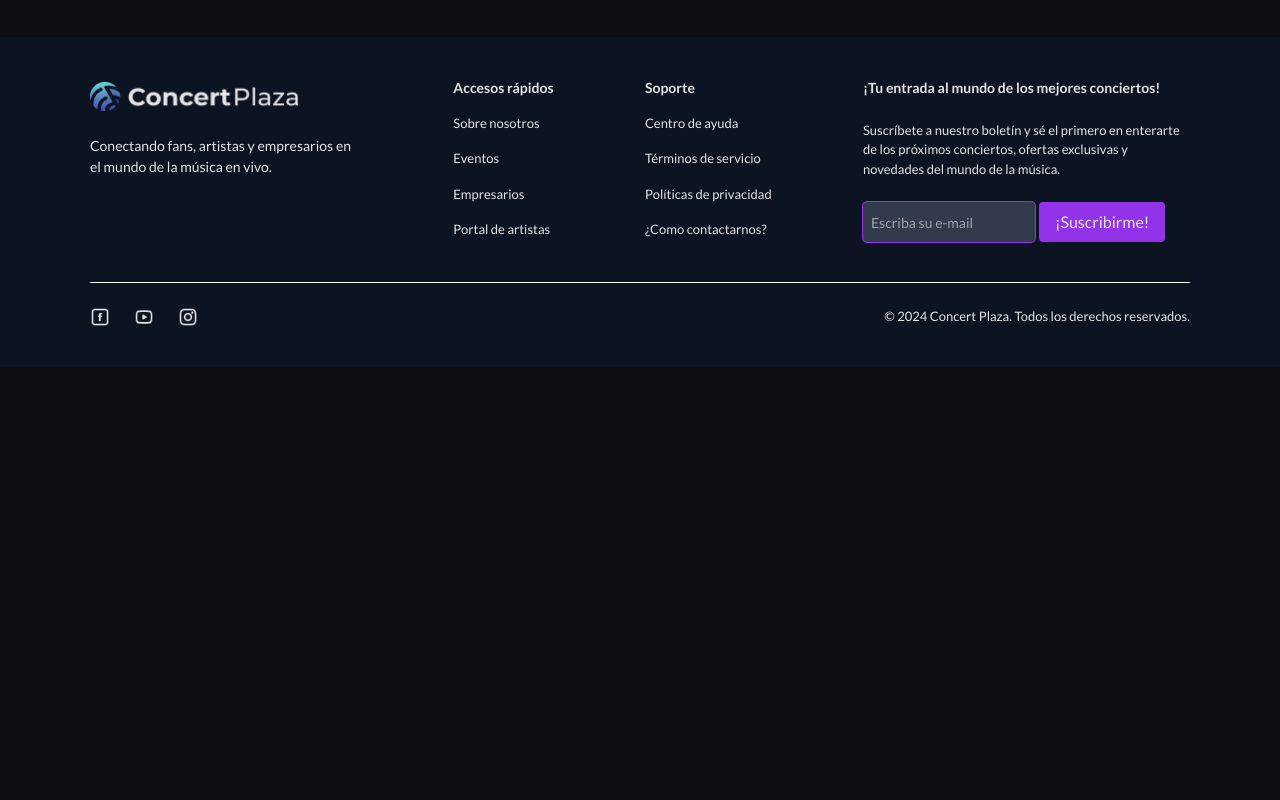
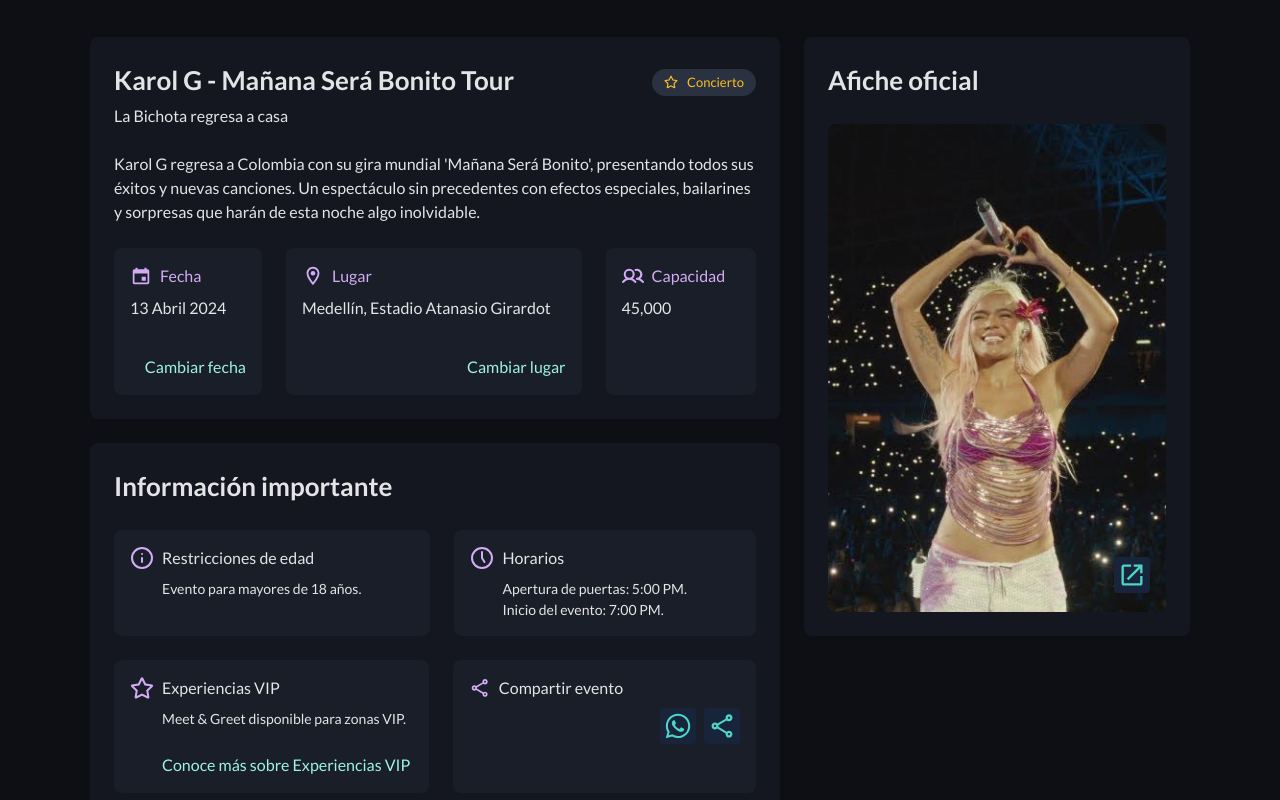
Before and after one commit to hacm1997/concert-plaza, a Next.js app: page /event-detail/1 in a window 1280 px wide. Shown: the part 780-1580 px from the top of the page. Before the commit the page ends 1147 px from the top, so only its background shows below. Built offline with nearby package versions, Linux system fonts and the light colour scheme.

Commit message:
details of concert components fixed

```diff
--- a/app/event-detail/[id]/page.tsx
+++ b/app/event-detail/[id]/page.tsx
@@ -1,6 +1,7 @@
 'use client'
 
 import { Banner } from "@/components/event-detail-components/Banner";
+import { ConcertDetailsComponent } from "@/components/event-detail-components/ConcertDetails";
 import { MainHeading } from "@/components/event-detail-components/MainHeading";
 import { MainLayout } from "@/components/layout/MainLayout";
 import { useConcert } from "@/hooks/useConcert";
@@ -14,8 +15,11 @@
       <MainLayout>
         {concertData ?
           <>
-            <Banner banner_img={concertData && concertData.banner_img} name={concertData?.name} description={concertData?.description} dates_places={concertData?.dates_places ?? []} />
-            <MainHeading />
+            <Banner banner_img={concertData.banner_img} name={concertData?.name} description={concertData?.description} dates_places={concertData?.dates_places ?? []} />
+            <div className="px-[40px] sm:px-[90px] 2xl:px-[170px]">
+              <MainHeading />
+              <ConcertDetailsComponent {...concertData.details} />
+            </div>
           </>
           :
           <div className="h-[100vh] flex justify-center items-center text-[60px] font-bold">
--- /dev/null
+++ b/components/event-detail-components/ConcertDetails.tsx
@@ -0,0 +1,39 @@
+import React from 'react';
+import { CardOne } from './detailCards/CardOne';
+import { CardTwo } from './detailCards/CardTwo';
+import { Afiche } from './detailCards/Afiche';
+import { ConcertDetails } from '@/utils/types';
+
+export const ConcertDetailsComponent: React.FC<ConcertDetails> = ({
+    type,
+    title,
+    min_description,
+    long_description,
+    capacity,
+    date,
+    place,
+    afiche_img,
+    afiche_link,
+}) => {
+    return (
+        <div className="flex flex-col md:flex-row gap-[24px]">
+            <div className="flex flex-col md:w-[65%] order-2 md:order-1">
+                <CardOne
+                    type={type}
+                    title={title}
+                    min_description={min_description}
+                    long_description={long_description}
+                    capacity={capacity}
+                    date={date}
+                    place={place}
+                    afiche_img={afiche_img ?? ''}
+                    afiche_link={afiche_link ?? ''}
+                />
+                <CardTwo />
+            </div>
+            <div className='order-1 md:order-2'>
+                <Afiche afiche_img={afiche_img ?? ''} afiche_link={afiche_link ?? ''} />
+            </div>
+        </div>
+    );
+};
--- a/components/event-detail-components/MainHeading.tsx
+++ b/components/event-detail-components/MainHeading.tsx
@@ -5,7 +5,7 @@
 
 export const MainHeading = () => {
     return (
-        <div className='px-[40px] sm:px-[90px] 2xl:px-[170px] pb-[40px]'>
+        <div className='pb-[40px]'>
             <div className='pt-[80px] flex flex-col gap-4 sm:gap-0 sm:flex-row justify-between items-center'>
                 <h2 className='font-bold text-[31px]'>
                     Detalles del evento
--- /dev/null
+++ b/components/event-detail-components/detailCards/Afiche.tsx
@@ -0,0 +1,23 @@
+import { IoMdOpen } from "react-icons/io";
+
+interface Props {
+    afiche_img: string;
+    afiche_link: string;
+}
+export const Afiche = ({ afiche_img, afiche_link }: Props) => {
+    return (
+        <div className='bg-[#14171F] rounded-[8px] p-[24px] 2xl:p-[30px]'>
+            <h3 className='text-[#E4E4E7] font-bold text-[26px] 2xl:text-[30px]'>
+                Afiche oficial
+            </h3>
+            <div className='pt-[24px] relative'>
+                <img src={afiche_img} alt="Portada afiche oficial" title='Afiche portada' className='w-full' />
+                <div className="absolute bottom-[19px] right-[16px] bg-[#18243A] rounded-[4px] p-1">
+                    <a href={afiche_link} target='_blank' title='Ver Afiche'>
+                        <IoMdOpen className='w-[28px] h-[28px] text-[#4DD5CA]' />
+                    </a>
+                </div>
+            </div>
+        </div>
+    )
+}
--- /dev/null
+++ b/components/event-detail-components/detailCards/CardOne.tsx
@@ -0,0 +1,67 @@
+import { ConcertDetails } from '@/utils/types';
+import { FaRegStar } from "react-icons/fa";
+import { IoMdCalendar } from "react-icons/io";
+import { MdOutlineLocationOn } from "react-icons/md";
+import { PiUsersBold } from "react-icons/pi";
+
+export const CardOne = ({ type, title, min_description, long_description, date, place, capacity }: ConcertDetails) => {
+    return (
+        <div className='bg-[#14171F] p-[24px] 2xl:px-[30px] rounded-[8px]'>
+            <div className='flex flex-col-reverse lg:flex-row justify-between items-start'>
+                <div className='pt-4 lg:pt-0'>
+                    <h2 className='text-[26px] 2xl:text-[32px] font-bold'>{title}</h2>
+                    <p className='text-[16px] 2xl:text-[20px] pt-1'>{min_description}</p>
+                </div>
+                <div className='flex items-center justify-center gap-[9px] bg-[#2A3141] py-[4px] px-[12px] rounded-[50px] mt-2'>
+                    <FaRegStar className='text-[#FBBF24] w-[14px] h-[14px] font-bold' />
+                    <span className='text-[#FBBF24] text-[13px] 2xl:pt-[2px]'>
+                        {type}
+                    </span>
+                </div>
+            </div>
+            <div className='pt-[24px]'>
+                <p className='text-[16px] 2xl:text-[20px] 2xl:pr-4'>
+                    {long_description}
+                </p>
+            </div>
+
+            <div className='pt-[24px] flex flex-wrap gap-[24px]'>
+                <div className='bg-[#1A1E28] p-[16px] 2xl:p-[20px] rounded-[8px] flex-grow'>
+                    <span className='flex items-center text-[#D3ABF6] gap-2'>
+                        <IoMdCalendar className='w-[22px] h-[22px]' />
+                        <label className='text-[16px] 2xl:text-[18px]'>Fecha</label>
+                    </span>
+                    <p className='pt-2 text-[16px] 2xl:text-[18px]'>
+                        {date}
+                    </p>
+                    <p className='text-right text-[#9CF3E6] text-[16px] 2xl:text-[18px] pt-[35px]'>
+                        Cambiar fecha
+                    </p>
+                </div>
+
+                <div className='bg-[#1A1E28] p-[16px] 2xl:p-[20px] rounded-[8px] flex-grow lg:w-auto'>
+                    <span className='flex items-center text-[#D3ABF6] gap-2'>
+                        <MdOutlineLocationOn className='w-[22px] h-[22px]' />
+                        <label className='text-[16px] 2xl:text-[18px]'>Lugar</label>
+                    </span>
+                    <p className='pt-2 text-[16px] 2xl:text-[18px]'>
+                        {place}
+                    </p>
+                    <p className='text-right text-[#9CF3E6] text-[16px] 2xl:text-[18px] pt-[35px]'>
+                        Cambiar lugar
+                    </p>
+                </div>
+
+                <div className='bg-[#1A1E28] p-[16px] 2xl:p-[20px] rounded-[8px] flex-grow'>
+                    <span className='flex items-center text-[#D3ABF6] gap-2'>
+                        <PiUsersBold className='w-[22px] h-[22px]' />
+                        <label className='text-[16px] 2xl:text-[18px]'>Capacidad</label>
+                    </span>
+                    <p className='pt-2 text-[16px] 2xl:text-[18px]'>
+                        {capacity.toLocaleString('es').replace(".", ",")}
+                    </p>
+                </div>
+            </div>
+        </div>
+    )
+}
--- /dev/null
+++ b/components/event-detail-components/detailCards/CardTwo.tsx
@@ -0,0 +1,66 @@
+import { FiInfo } from "react-icons/fi";
+import { LuClock5 } from "react-icons/lu";
+import { FaRegStar } from "react-icons/fa";
+import { MdOutlineShare } from "react-icons/md";
+import { FaWhatsapp } from "react-icons/fa";
+
+export const CardTwo = () => {
+    return (
+        <div className='bg-[#14171F] p-[24px] 2xl:px-[30px] rounded-[8px] mt-[24px]'>
+            <div className='flex flex-col-reverse lg:flex-row justify-between items-start'>
+                <div className='pt-4 lg:pt-0'>
+                    <h2 className='text-[26px] 2xl:text-[32px] font-bold'>Información importante</h2>
+                </div>
+            </div>
+
+            <div className="flex flex-wrap gap-[24px] pt-[24px]">
+                <div className='bg-[#1A1E28] p-[16px] 2xl:p-[20px] flex gap-2 rounded-[8px] flex-grow'>
+                    <FiInfo className="font-bold text-[#D3ABF6] w-[24px] h-[24px] 2xl:pt-1" />
+                    <div className="flex flex-col gap-2">
+                        <span className="text-[16px] 2xl:text-[18px]">Restricciones de edad</span>
+                        <span className="text-[14px] 2xl:text-[16px]">Evento para mayores de 18 años.</span>
+                    </div>
+                </div>
+
+                <div className='bg-[#1A1E28] p-[16px] 2xl:p-[20px] flex gap-2 rounded-[8px] flex-grow'>
+                    <LuClock5 className="font-bold text-[#D3ABF6] w-[24px] h-[24px] 2xl:pt-1" />
+                    <div className="flex flex-col gap-2">
+                        <span className="text-[16px] 2xl:text-[18px]">Horarios</span>
+                        <div className="text-[14px] 2xl:text-[16px] flex flex-col">
+                            <span>Apertura de puertas: 5:00 PM.</span>
+                            <span>Inicio del evento: 7:00 PM.</span>
+                        </div>
+                    </div>
+                </div>
+            </div>
+
+            <div className="flex flex-wrap gap-[24px] pt-[24px]">
+                <div className='bg-[#1A1E28] p-[16px] 2xl:p-[20px] flex gap-2 rounded-[8px] flex-grow md:w-[47%] 2xl:w-[49%]'>
+                    <FaRegStar className="font-bold text-[#D3ABF6] w-[24px] h-[24px] 2xl:pt-1" />
+                    <div className="flex flex-col gap-2">
+                        <span className="text-[16px] 2xl:text-[18px]">Experiencias VIP</span>
+                        <span className="text-[14px] 2xl:text-[16px]">Meet & Greet disponible para zonas VIP.</span>
+                        <span className="text-[#9CF3E6] text-[16px] 2xl:text-[18px] pt-[16px] flex justify-end">
+                            <a href="#" title="Conocer más">Conoce más sobre Experiencias VIP</a>
+                        </span>
+                    </div>
+                </div>
+
+                <div className='bg-[#1A1E28] p-[16px] 2xl:p-[20px] flex gap-2 rounded-[8px] flex-grow md:w-[45%] 2xl:w-[47.3%]'>
+                    <MdOutlineShare className="font-bold text-[#D3ABF6] w-[24px] h-[24px] 2xl:pt-1" />
+                    <div className="flex flex-col gap-2 w-full">
+                        <span className="text-[16px] 2xl:text-[18px]">Compartir evento</span>
+                        <div className="flex justify-end gap-2">
+                            <a href='#' target='_blank' title='Comparti en WhatsApp' className="bg-[#18243A] rounded-[4px] p-1">
+                                <FaWhatsapp className='w-[28px] h-[28px] text-[#4DD5CA]' />
+                            </a>
+                            <a href='#' target='_blank' title='Compartir' className="bg-[#18243A] rounded-[4px] p-1">
+                                <MdOutlineShare className='w-[28px] h-[28px] text-[#4DD5CA]' />
+                            </a>
+                        </div>
+                    </div>
+                </div>
+            </div>
+        </div>
+    )
+}
--- a/utils/concerts.json
+++ b/utils/concerts.json
@@ -27,8 +27,8 @@
                 "capacity": 45000,
                 "place": "Medellín, Estadio Atanasio Girardot",
                 "date": "13 Abril 2024",
-                "afiche_img": "",
-                "afiche_link": ""
+                "afiche_img": "/details/afiche_img_default.png",
+                "afiche_link": "#"
             },
             "important_info": {
                 "restriction": "Evento para mayores de 18 años",
@@ -65,8 +65,8 @@
                 "capacity": 45000,
                 "place": "Medellín, Estadio Atanasio Girardot",
                 "date": "13 Abril 2024",
-                "afiche_img": "",
-                "afiche_link": ""
+                "afiche_img": "/details/afiche_img_default.png",
+                "afiche_link": "#"
             },
             "important_info": {
                 "restriction": "Evento para mayores de 18 años",
--- a/utils/types.d.ts
+++ b/utils/types.d.ts
@@ -13,7 +13,7 @@
   place: string;
 }
 
-interface ConcertDetails {
+export interface ConcertDetails {
   type: string;
   title: string;
   min_description: string;
```
